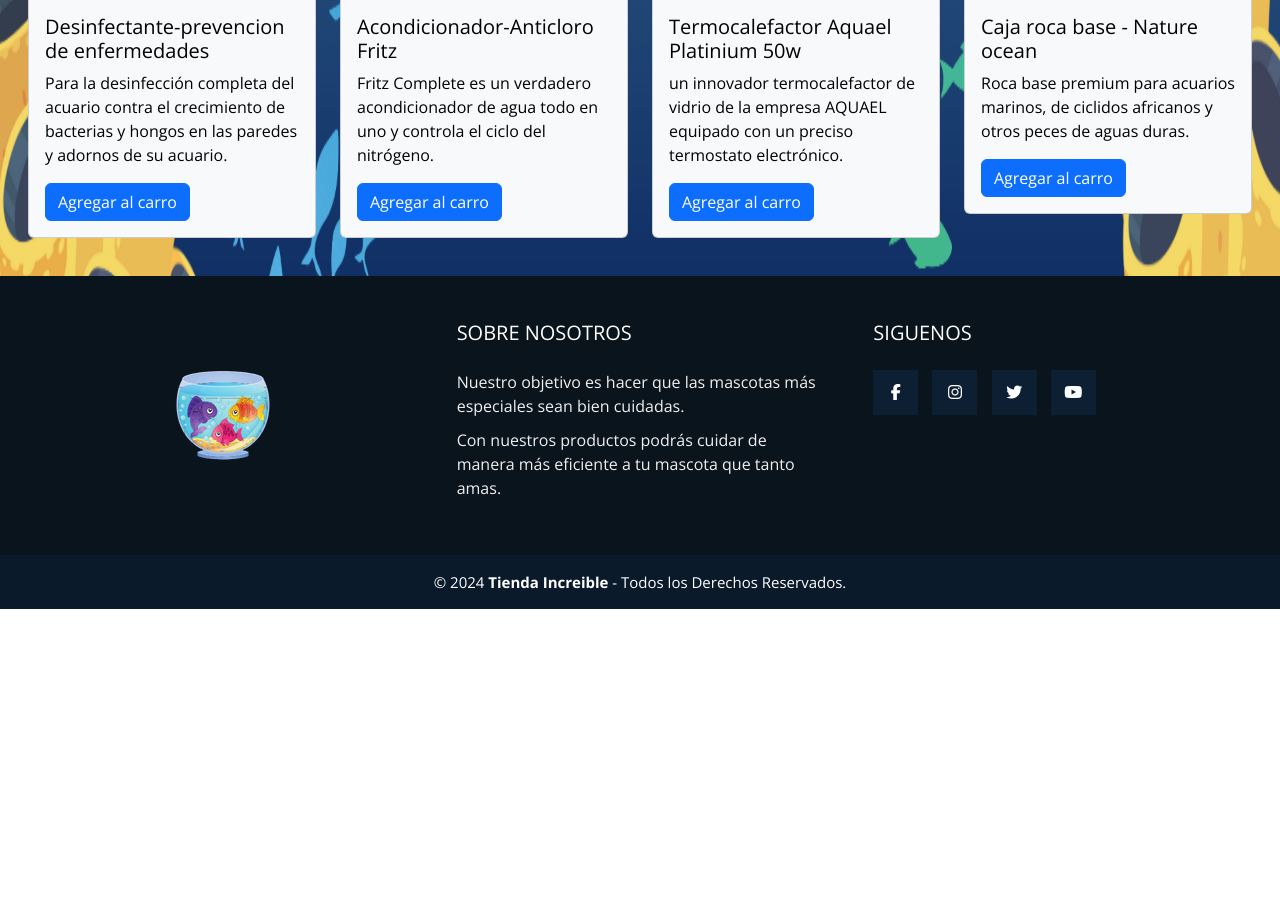
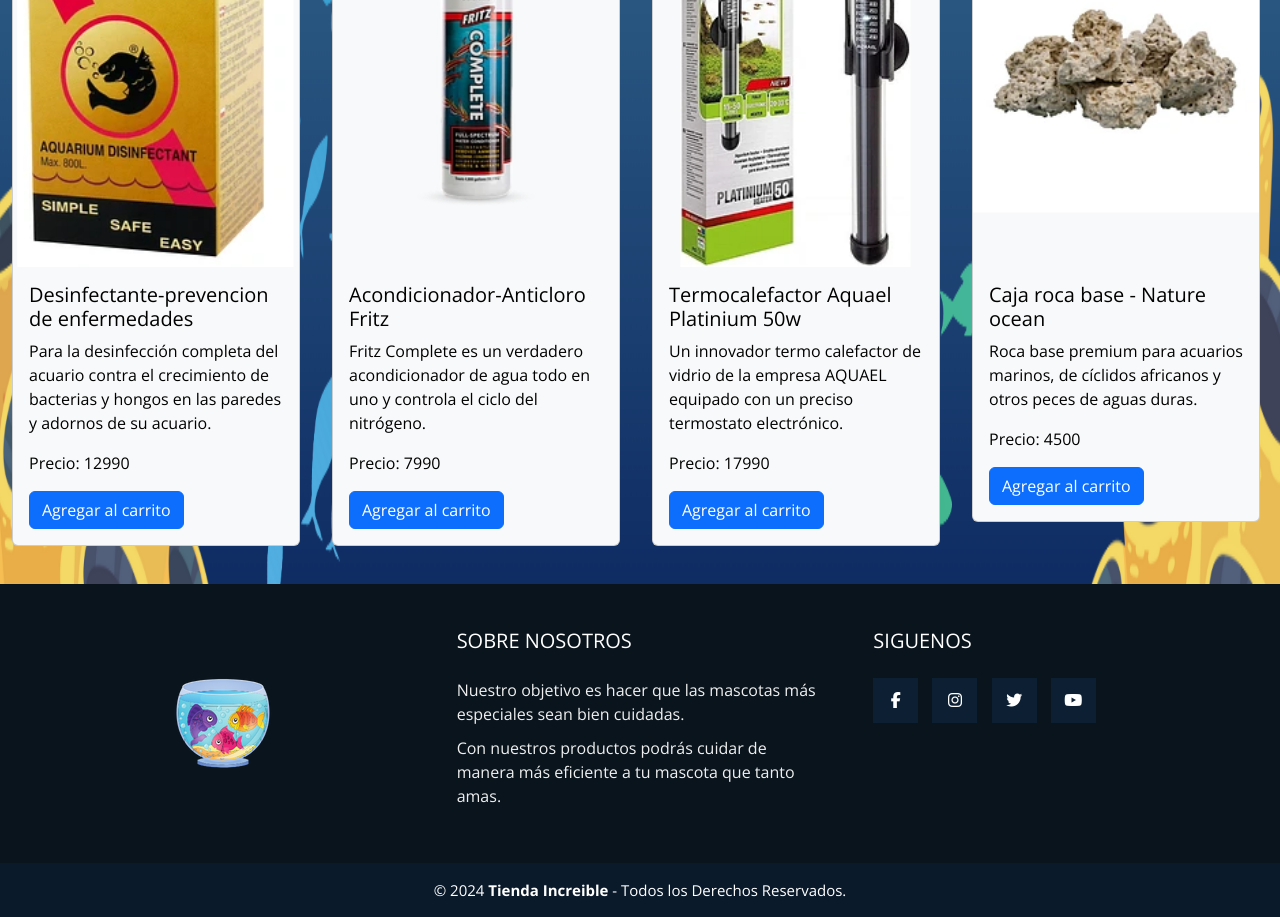
Before and after one commit to Lenuam482/Ev3Django, a Django app: page /tienda/index in a window 1280 px wide. Shown: the part 1594-2511 px from the top of the page. Before the commit the page ends 2203 px from the top, so only its background shows below. Run offline with Django 5.2, Linux system fonts and the light colour scheme; data comes from the database, SQL or seed files in the repository; both versions use the stored data as it was after the commit; some libraries are stand-ins or nearby versions.

Commit message:
Agregando productos desde la base de datos

```diff
--- a/tienda/templates/tienda/index.html
+++ b/tienda/templates/tienda/index.html
@@ -153,18 +153,23 @@
 
   <div class="container-fluid mt-5 d-flex justify-content-center">
     <div class="row g-4">
+      {% if productos %}
+      {% for x in productos%}
       <div class="col-3">
         <div class="card text-bg-light" style="width: 18rem;">
-          <img src="{{ productos.imagen.url }}" alt="{{ productos.nombre }}" class="card-img-top productos-imagen">
+          <img src="{{ x.imagen.url }}" alt="{{ x.nombre }}" class="card-img-top productos-imagen">
           <div class="card-body">
-              <h5 class="card-title">{{ productos.nombre }}</h5>
-              <p class="card-text">{{ productos.descripcion }}</p>
-              <p class="card-text">Precio: {{ productos.precio }}</p>
+              <h5 class="card-title">{{ x.nombre }}</h5>
+              <p class="card-text">{{ x.descripcion }}</p>
+              <p class="card-text">Precio: {{ x.precio }}</p>
               <a href="#" class="btn btn-primary">Agregar al carrito</a>
           </div>
         </div>
       </div>
-      <div class="col-3">
+      {% endfor %}
+      {% endif %}
+
+      <!-- <div class="col-3">
         <div class="card text-bg-light" style="width: 18rem;">
           <img src="img/comidita.png" class="card-img-top" alt="...">
           <div class="card-body">
@@ -173,8 +178,9 @@
             <a href="#" onclick="agregarAlCarrito('Alimento para tortugas', 4990)" class="btn btn-primary">Agregar al carro</a>
           </div>
         </div>
-      </div>
-      <div class="col-3">
+      </div> -->
+
+      <!-- <div class="col-3">
         <div class="card text-bg-light" style="width: 18rem;">
           <img src="img/producto2.webp" class="card-img-top" alt="...">
           <div class="card-body">
@@ -183,8 +189,9 @@
             <a href="#" onclick="agregarAlCarrito('Dispensador de comida', 9990)" class="btn btn-primary">Agregar al carro</a>
           </div>
         </div>
-      </div>
-      <div class="col-3">
+      </div> -->
+
+      <!-- <div class="col-3">
         <div class="card text-bg-light" style="width: 18rem;">
           <img src="img/producto3.jpg" class="card-img-top" alt="...">
           <div class="card-body">
@@ -193,12 +200,13 @@
             <a href="#" onclick="agregarAlCarrito('Casa para pecera', 6690)" class="btn btn-primary">Agregar al carro</a>
           </div>
         </div>
-      </div>
+      </div> -->
     </div>
   </div>
 
-  <div class="container-fluid mt-5 d-flex justify-content-center">
+  <!-- <div class="container-fluid mt-5 d-flex justify-content-center">
     <div class="row g-4">
+
       <div class="col-3">
         <div class="card text-bg-light" style="width: 18rem;">
           <img src="img/producto4.webp" class="card-img-top" alt="...">
@@ -209,7 +217,8 @@
           </div>
         </div>
       </div>
-      <div class="col-3">
+
+       <div class="col-3">
         <div class="card text-bg-light" style="width: 18rem;">
           <img src="img/producto5.webp" class="card-img-top" alt="...">
           <div class="card-body">
@@ -219,7 +228,8 @@
           </div>
         </div>
       </div>
-      <div class="col-3">
+
+       <div class="col-3">
         <div class="card text-bg-light" style="width: 18rem;">
           <img src="img/producto6.webp" class="card-img-top" alt="...">
           <div class="card-body">
@@ -229,6 +239,7 @@
           </div>
         </div>
       </div>
+
       <div class="col-3">
         <div class="card text-bg-light" style="width: 18rem;">
           <img src="img/producto7.webp" class="card-img-top" alt="...">
@@ -239,8 +250,9 @@
           </div>
         </div>
       </div>
+
     </div>
-  </div>
+  </div> -->
   <footer class="pie-pagina">
     <div class="grupo-1">
         <div class="box">
--- a/tienda/views.py
+++ b/tienda/views.py
@@ -1,29 +1,47 @@
 from django.shortcuts import render
-from .models import Usuario, Producto
+from .models import Usuario, Producto, Carrito, CarritoProducto
 # Create your views here.
 def index(request):
     usuario = Usuario.objects.all()
     productos = Producto.objects.all()
+    carrito = Carrito.objects.all()
     context={"usuario": usuario,
-             "productos": productos}
+             "productos": productos,
+             "carrito" : carrito}
     return render(request,'tienda/index.html',context)
 
 def darwin(request):
     usuario = Usuario.objects.all()
-    context={"usuario": usuario}
+    productos = Producto.objects.all()
+    carrito = Carrito.objects.all()
+    context={"usuario": usuario,
+             "productos": productos,
+             "carrito" : carrito}
     return render(request,'tienda/darwin.html',context)
 
 def mascotas(request):
     usuario = Usuario.objects.all()
-    context={"usuario": usuario}
+    productos = Producto.objects.all()
+    carrito = Carrito.objects.all()
+    context={"usuario": usuario,
+             "productos": productos,
+             "carrito" : carrito}
     return render(request,'tienda/mascotas.html',context)
 
 def tortuga(request):
     usuario = Usuario.objects.all()
-    context={"usuario": usuario}
+    productos = Producto.objects.all()
+    carrito = Carrito.objects.all()
+    context={"usuario": usuario,
+             "productos": productos,
+             "carrito" : carrito}
     return render(request,'tienda/tortuga.html',context)
 
 def mapa(request):
     usuario = Usuario.objects.all()
-    context={"usuario": usuario}
+    productos = Producto.objects.all()
+    carrito = Carrito.objects.all()
+    context={"usuario": usuario,
+             "productos": productos,
+             "carrito" : carrito}
     return render(request,'tienda/mapa.html',context)
```
Also changed, not shown: db.sqlite3, media/productos/comidita.png (added), media/productos/producto2.webp (added), media/productos/producto3.jpg (added), media/productos/producto4.webp (added), media/productos/producto5.webp (added), media/productos/producto6.webp (added), media/productos/producto7.webp (added).
